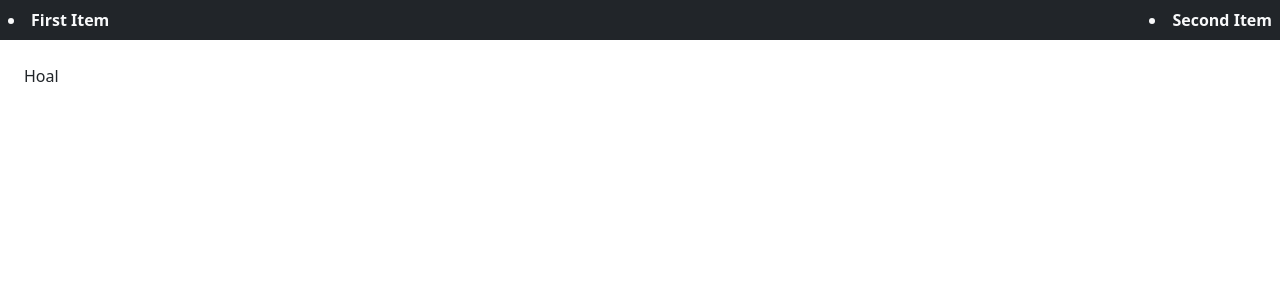
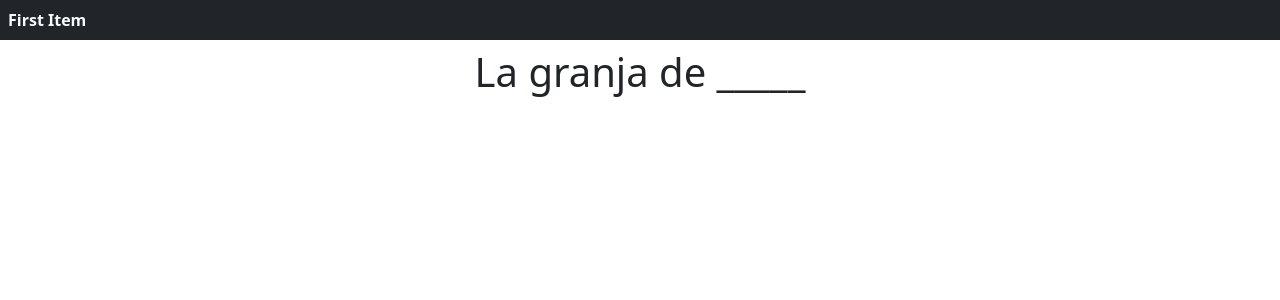
Before and after one commit to H4r0l/BookSpot_Frontend, a React (Vite) app: page / in a window 1280 px wide. Shown: the top 300 px of the page. Built offline with nearby package versions, Linux system fonts and the light colour scheme.

Commit message:
No progress still

```diff
--- a/src/App.jsx
+++ b/src/App.jsx
@@ -1,12 +1,17 @@
 import Navbar from "./Components/Navbar.jsx"
+import "../css/custom.css"
 
 function App() {
 
   return (
     <>
     <Navbar/>
-        <div className="flex flex-col gap-5 p-6">
-            Hoal
+        <div className="flex align-items-center text-center justify-center p-2 .custom-font">
+          <div className="">
+            <div>
+              <h1 className="text-3xl font-bold">La granja de _____</h1>
+            </div>
+          </div>
         </div>
       </>
   )
--- a/src/Components/Navbar.jsx
+++ b/src/Components/Navbar.jsx
@@ -1,13 +1,16 @@
+import React from "react";
+import "../scss/custom.scss";
+
 const Navbar = () => {
   return (
     <>
       <nav
-        className="navbar navbar-toggle bg-dark text-light fw-bold mx-auto p-2"
+        className="navbar navbar-toggle bg-dark text-light fw-bold mx-auto p-2 justify-content-left"
         id=""
       >
-        <li>First Item</li>
-        <li> Second Item</li>
+          <li>First Item</li>
       </nav>
+
     </>
   );
 };
--- a/src/scss/custom.scss
+++ b/src/scss/custom.scss
@@ -1,3 +1,17 @@
+/* custom.scss */
+@import 'tailwindcss';
+
+/* Custom styles below */
+.custom-font {
+  font-family: 'Inter', 'Inter Fallback', sans-serif;
+}
+
 #sidebar {
   height: 100vh;
 }
+
+li {
+  list-style: none;
+  margin: 0;
+  padding: 0;
+}
--- /dev/null
+++ b/tailwind.config.js
@@ -0,0 +1,10 @@
+// tailwind.config.js
+module.exports = {
+    theme: {
+      extend: {
+        fontFamily: {
+          custom: ['"Poppins"', 'sans-serif'],
+        },
+      },
+    },
+  }
```
Also changed, not shown: 1 other file (tests, documents, lock files or other folders).
